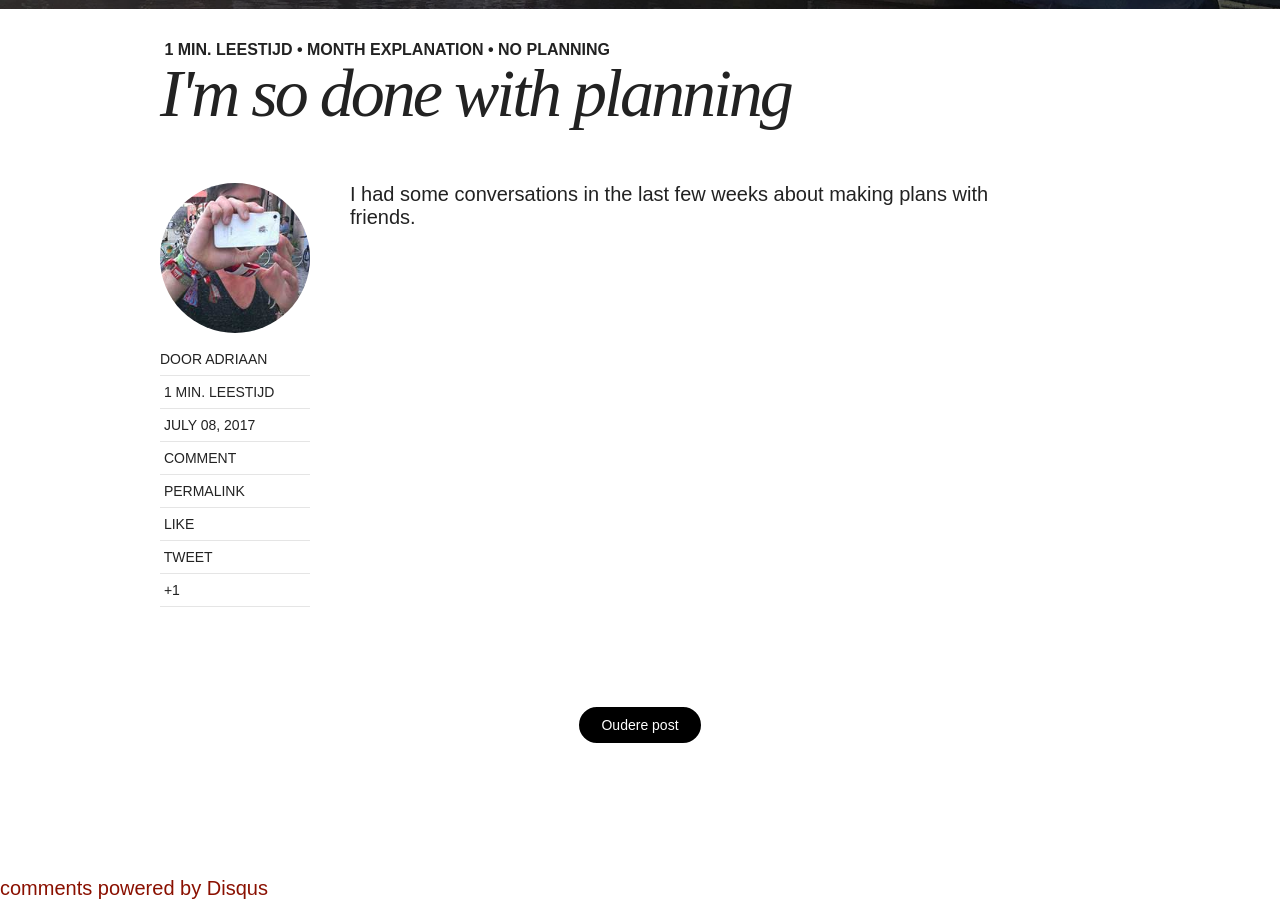
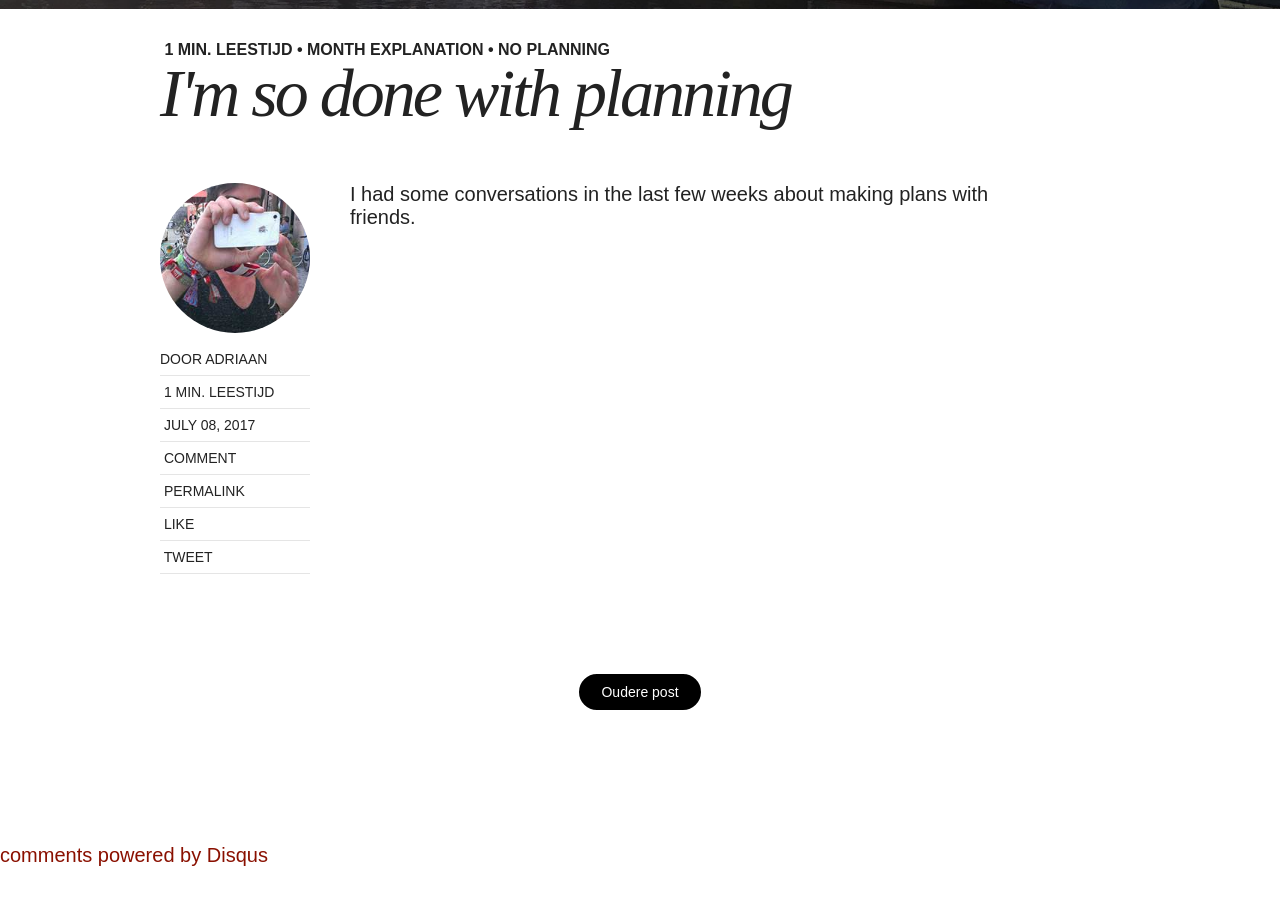
Before and after one commit to adriaandotcom/demaandvanadriaan, a Jekyll site: the page built from _posts/2017-07-08-i-am-done-with-planning.md, in a window 1280 px wide and 900 px high, scrolled down 679 px. Built offline with Jekyll 4.4.1, drawn with Linux system fonts in a browser that asks for light colours; nearby versions of some CDN libraries; comment, search, counter and statistics services are not loaded; after the commit the page ends 1546 px from its top, so only the background shows below that.

Commit message:
Remove Google Plus

```diff
--- a/_layouts/post.html
+++ b/_layouts/post.html
@@ -47,8 +47,6 @@
             <a href="https://www.facebook.com/sharer/sharer.php?u={{ site.url }}{{ page.url }}" title="Share on Facebook" itemprop="Facebook"><i class="fa fa-facebook"></i> Like</a></span>
         <span class="social-share-twitter">
             <a href="https://twitter.com/intent/tweet?hashtags={{ page.categories | join: ',' }}&text={{ page.title }}&url={{ site.url }}{{ page.url }}&via={{site.owner.twitter}}" title="Share on Twitter" itemprop="Twitter"><i class="fa fa-twitter"></i> Tweet</a></span>
-        <span class="social-share-googleplus">
-            <a href="https://plus.google.com/share?url={{ site.url }}{{ page.url }}" title="Share on Google Plus" itemprop="GooglePlus"><i class="fa fa-google-plus"></i> +1</a></span>
             <!-- /.social-share -->{% endif %}
       </footer>
       <div class="entry-content">
```
